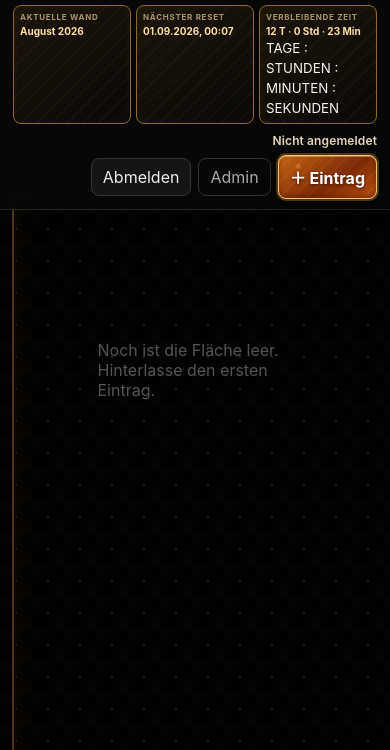
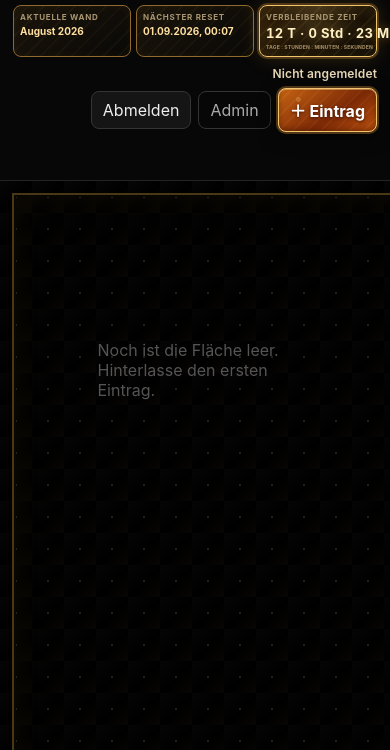
Before and after one commit to sobixgaming/sobix-grafikgaestebuch, a website: page public/index.html in a window 390 px wide. Shown: the part 94-844 px from the top of the page. Drawn offline with Linux system fonts and the light colour scheme; no server answers.

Commit message:
Countdown sekundengenau hervorheben

```diff
--- a/public/style.css
+++ b/public/style.css
@@ -101,6 +101,34 @@ p {
 .wallMeta span,
 .wallMeta strong {
   display: block;
+}
+.wallMeta .countdownCard {
+  min-width: 285px;
+  border-color: #f0c56d;
+  background:
+    radial-gradient(circle at 50% 0, #ffd77d25, transparent 62%),
+    repeating-linear-gradient(135deg, transparent 0 9px, #f2c15d12 10px 11px),
+    linear-gradient(145deg, #2b1c08, #0d0a06);
+  box-shadow:
+    inset 0 0 18px #f5bf481a,
+    0 0 0 2px #4d3516,
+    0 0 20px #e3a43b35;
+}
+.countdownCard #countdown {
+  color: #fff1c4;
+  font-size: 23px;
+  font-variant-numeric: tabular-nums;
+  letter-spacing: 0.075em;
+  text-shadow: 0 0 12px #ffc04f66;
+}
+.countdownCard small {
+  display: block;
+  margin-top: 3px;
+  color: #9d865c;
+  font-size: 7px;
+  font-weight: 800;
+  letter-spacing: 0.12em;
+  white-space: nowrap;
 }
 .wallMeta span {
   color: #a99670;
@@ -542,11 +570,22 @@ input[type="text"],
     min-width: 0;
     padding: 6px;
   }
+  .wallMeta .countdownCard {
+    min-width: 0;
+  }
   .wallMeta span {
     font-size: 8px;
   }
   .wallMeta strong {
     font-size: 10px;
+  }
+  .countdownCard #countdown {
+    font-size: 13px;
+    letter-spacing: 0.025em;
+  }
+  .countdownCard small {
+    font-size: 5px;
+    letter-spacing: 0.03em;
   }
   .headerActions {
     justify-content: flex-end;
```
